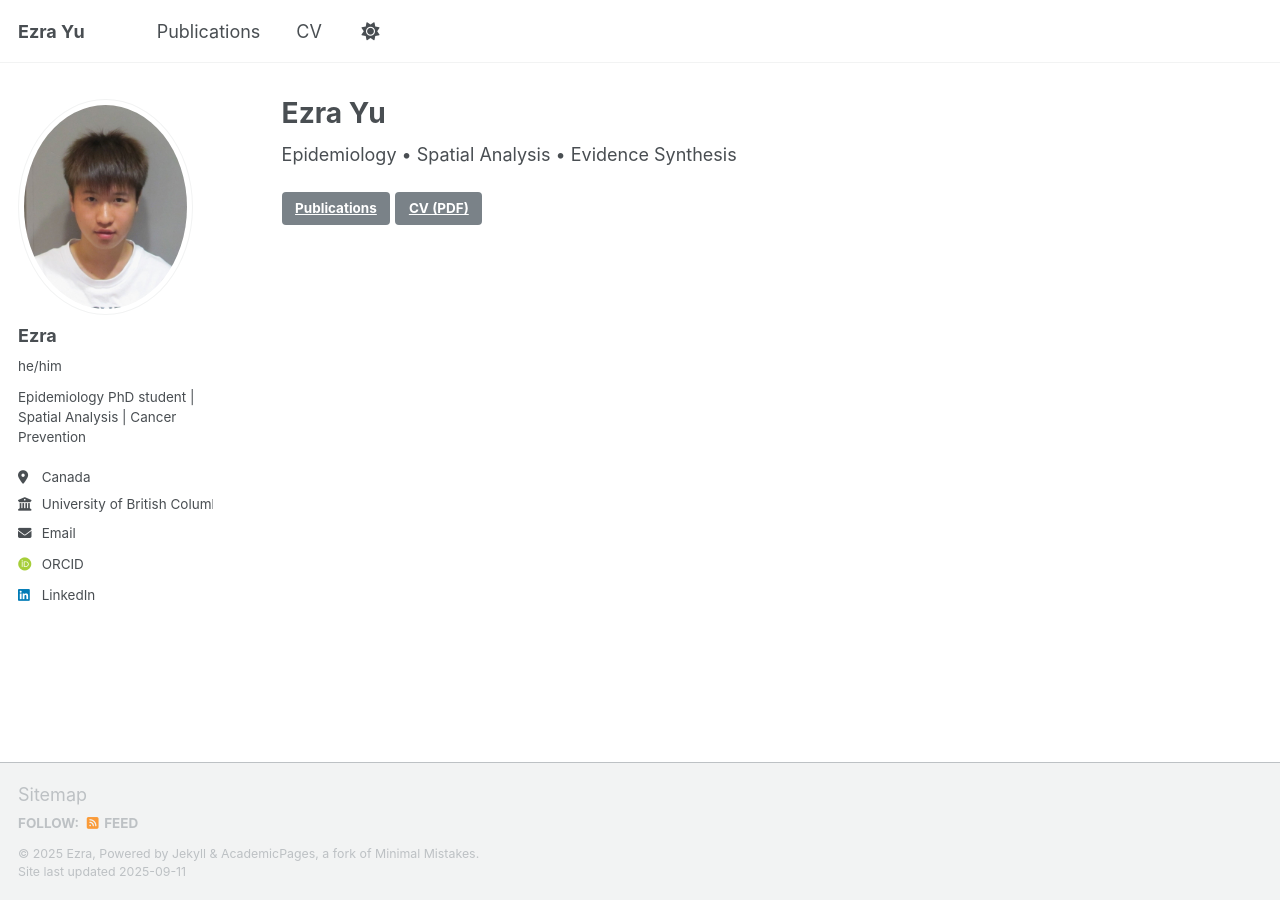
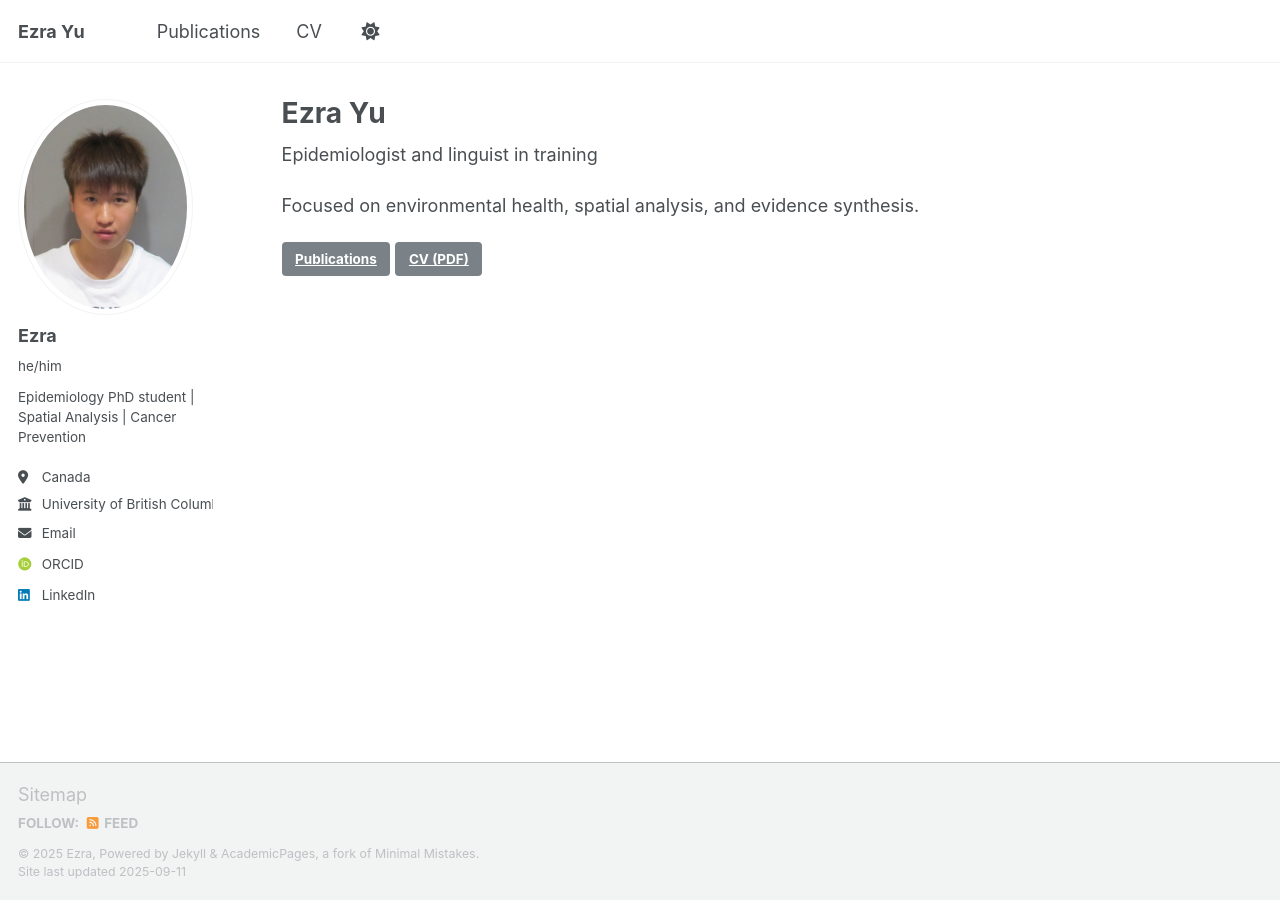
Before and after one commit to ezraxyu/ezraxyu.github.io, a Jekyll site: the page built from index.md, in a window 1280 px wide. Built offline with Jekyll 4.4.1, drawn with Linux system fonts in a browser that asks for light colours; some web fonts are replaced; a script that is not in the unit is left out.

Commit message:
Update index.md

```diff
--- a/index.md
+++ b/index.md
@@ -4,7 +4,9 @@ title: "Ezra Yu"
 author_profile: true
 ---
 
-Epidemiology • Spatial Analysis • Evidence Synthesis
+Epidemiologist and linguist in training
+
+Focused on environmental health, spatial analysis, and evidence synthesis.
 
 [Publications](/publications/){: .btn .btn--primary }
 [CV (PDF)](/files/cv.pdf){: .btn }
```
